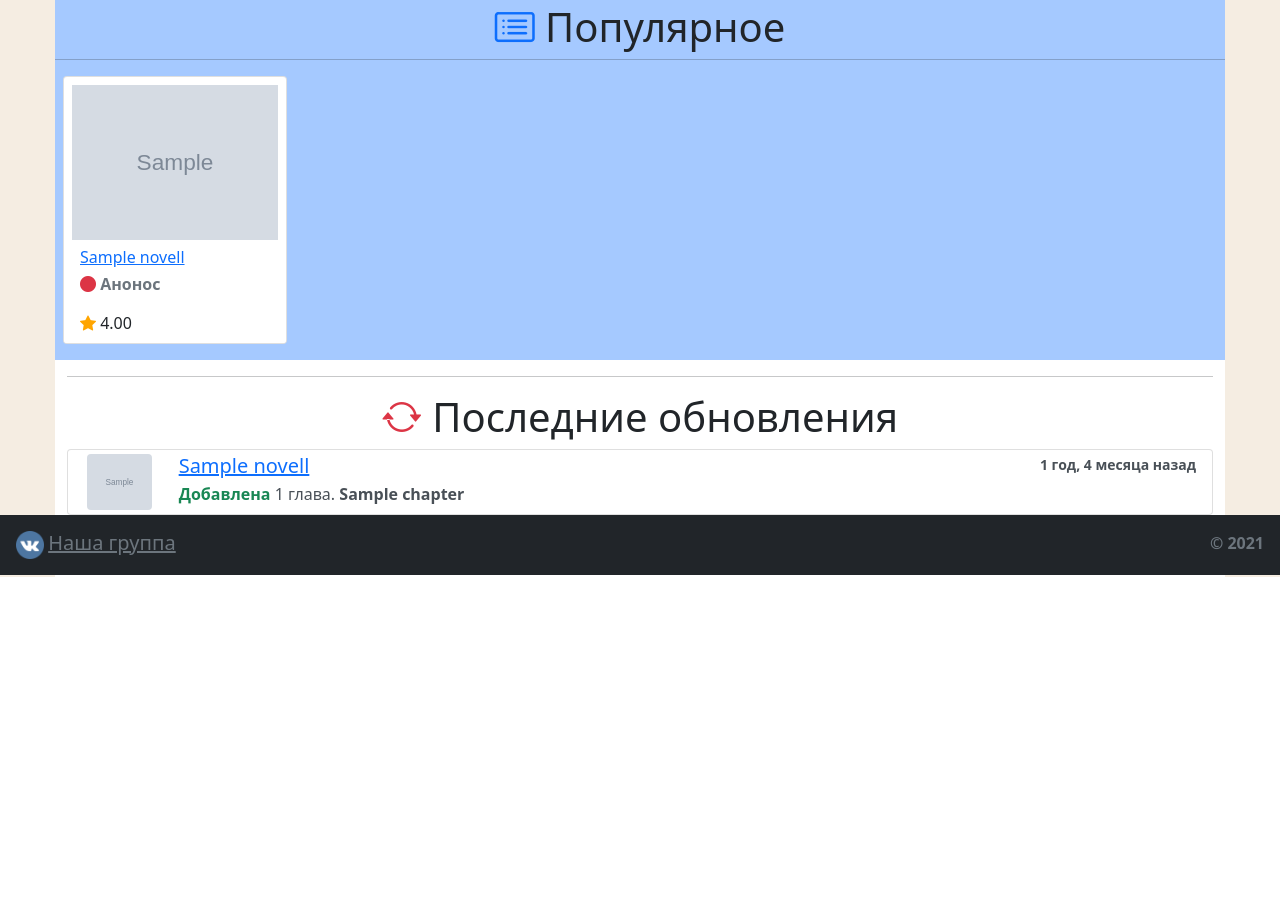
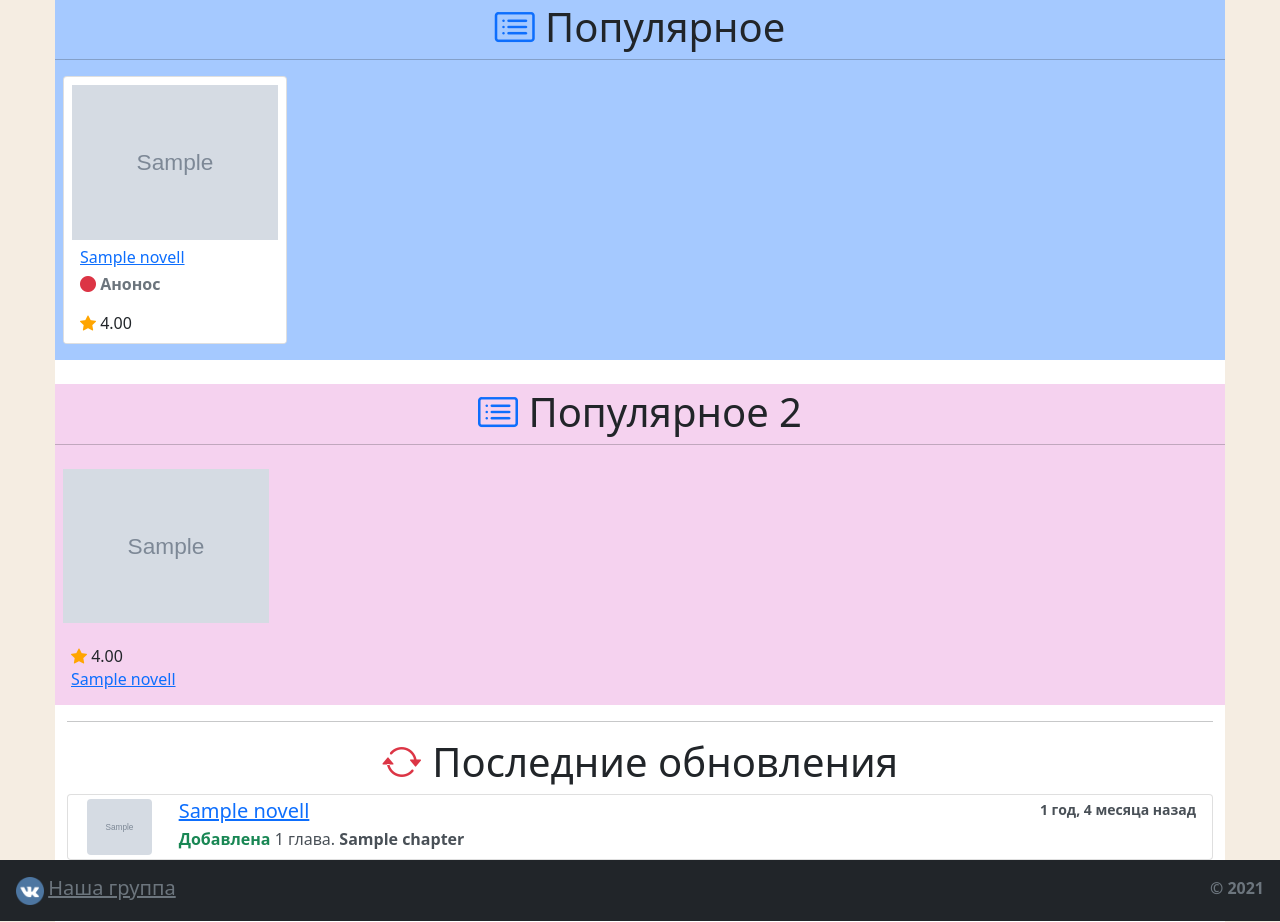
Before and after one commit to xOviwyRx/novells_site, a Django app: page / in a window 1280 px wide. Shown: the part 977-1899 px from the top of the page. Before the commit the page ends 1554 px from the top, so only its background shows below. Run offline with Django 3.2, Linux system fonts and the light colour scheme; tables that the repository leaves empty hold one stand-in row (values such as "Sample post"); grey boxes marked "Sample" are stand-in pictures; some libraries are stand-ins or nearby versions.

Commit message:
edit main page

```diff
--- a/novells_site/templates/core/home.html
+++ b/novells_site/templates/core/home.html
@@ -5,6 +5,8 @@
 {% block styles %}
     <link rel="stylesheet" href="https://cdnjs.cloudflare.com/ajax/libs/font-awesome/4.7.0/css/font-awesome.min.css">
     <link rel="stylesheet" type="text/css" href="{% static "core/home.css" %}">
+    <link rel="stylesheet" href="https://cdnjs.cloudflare.com/ajax/libs/tiny-slider/2.9.3/tiny-slider.css">
+
     <style>
         .text-vertical {
             writing-mode: tb-rl;
@@ -59,7 +61,6 @@
 
 
         </div>
-
 
 
         <div id="carouselExampleIndicators" class="carousel slide carousel-fade h-100 row mb-4" data-bs-ride="carousel">
@@ -186,6 +187,98 @@
 
             </div>
         </div>
+
+
+        <div class="pops-novells row mt-4" style="background-color: rgb(245,210,239);">
+            <h1 class="text-center mt-1"><i class="bi bi-card-list text-primary"
+                                            style="vertical-align: bottom"></i> Популярное 2</h1>
+            <hr class="featurette-divider">
+
+
+            <div class="my-slider">
+                {% for nov in all_novells %}
+                    <div class="slide-item h-100">
+
+
+                            <img src="{{ nov.poster.url }}" class="card-img-top rounded p-2"
+                                 alt="{{ nov.original_title }}">
+
+
+                            <div class="card-body">
+                                <h6 class="card-title">
+
+                                    {% stars nov.overall_rating %}
+
+
+                                    <span class="align-bottom">{{ nov.overall_rating }}</span>
+                                </h6>
+                                <!--
+                                <h6 class="card-subtitle mt-1">
+                                    <div class="pb-2">
+
+                                        {% if nov.status == 'OG' %}
+                                            <span class="text-muted font-weight-bold"><i
+                                                    class="bi bi-circle-fill text-primary"></i> Онгоинг</span>
+                                        {% elif nov.status == 'AN' %}
+                                            <span class="text-muted font-weight-bold"><i
+                                                    class="bi bi-circle-fill text-danger"></i> Анонос</span>
+                                        {% elif nov.status == 'CT' %}
+                                            <span class="text-muted font-weight-bold"><i
+                                                    class="bi bi-circle-fill text-success"></i> Завершено</span>
+                                        {% endif %}
+                                    </div>
+                                </h6>
+-->
+                                <h6 class="card-subtitle">
+
+                                     <a href="{{ nov.get_absolute_url }}"
+                                                          class="stretched-link">{{ nov.rus_title|truncatechars:35 }}</a>
+                                </h6>
+                            </div>
+
+
+
+                    </div>
+                {% endfor %}
+
+
+            </div>
+
+            <!-- or ul.my-slider > li -->
+
+
+            <script src="https://cdnjs.cloudflare.com/ajax/libs/tiny-slider/2.9.2/min/tiny-slider.js"></script>
+
+            <script>
+                var slider = tns({
+                    container: '.my-slider',
+                    mouseDrag: true,
+                    swipeAngle: false,
+                    controls: false,
+                    nav: false,
+                    speed: 400,
+                    Height: 400,
+                    edgePadding: 0,
+
+                    responsive: {
+                        640: {
+                            edgePadding: 0,
+                            gutter: 20,
+                            items: 2
+                        },
+                        700: {
+                            gutter: 15
+                        },
+                        900: {
+                            items: 5
+                        }
+                    }
+                });
+            </script>
+
+        </div>
+
+
         <hr class="featurette-divider">
         <h1 class="text-center"><i class="bi bi-arrow-repeat text-danger" style="vertical-align: bottom"></i> Последние
             обновления</h1>
--- a/novells_site/templates/core/novells_list.html
+++ b/novells_site/templates/core/novells_list.html
@@ -63,7 +63,7 @@
                                 <div class="card-img-top">
                                     <a href="{{ nov.get_absolute_url }}">
                                         <img src="{{ nov.poster.url }}" class="card-img-top rounded"
-                                             alt="{{ nov.original_title }}">
+                                             alt="{{ nov.rus_title }}">
                                     </a>
                                 </div>
                                 <div class="card-body">
@@ -77,7 +77,7 @@
                                         </div>
                                     </h6>
                                     <h6 class="card-subtitle"><a
-                                            href="{{ nov.get_absolute_url }}">{{ nov.original_title }}</a>
+                                            href="{{ nov.get_absolute_url }}">{{ nov.rus_title }}</a>
                                     </h6>
 
                                 </div>
```
